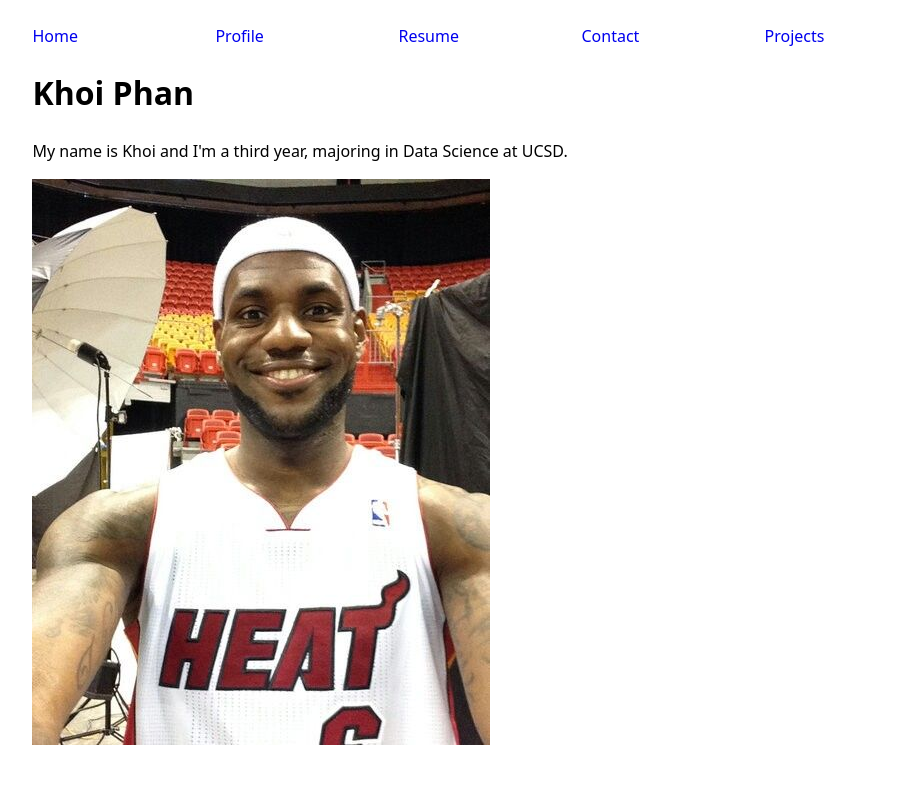
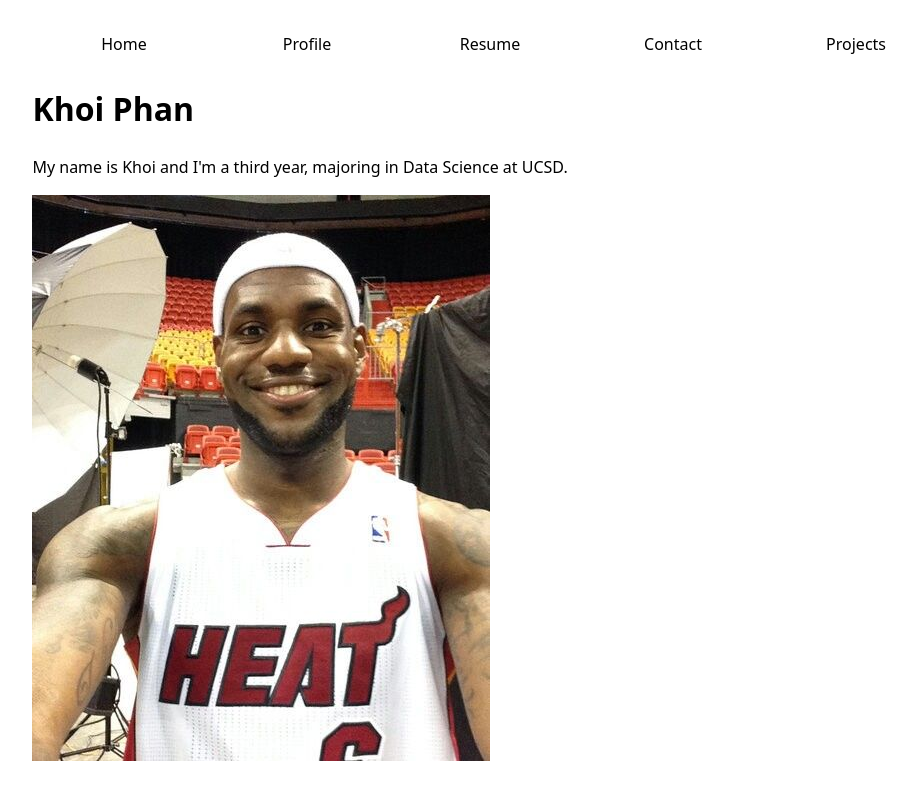
Before and after one commit to Kayempea/portfolio, a plain HTML site: page index.html in a window 1280 px wide. Shown: the whole page, without its empty margins (150-1066 px from the left). Drawn offline with Linux system fonts and the light colour scheme.

Commit message:
Update style.css

```diff
--- a/style.css
+++ b/style.css
@@ -12,8 +12,12 @@ nav li {
 }
 nav {
   display: flex;
+  margin-bottom: 1rem;
 }
 nav a {
   flex: 1;
   text-decoration: none;
+  color: inherit;
+  text-align: center;
+  padding: 0.5em;
 }
```
